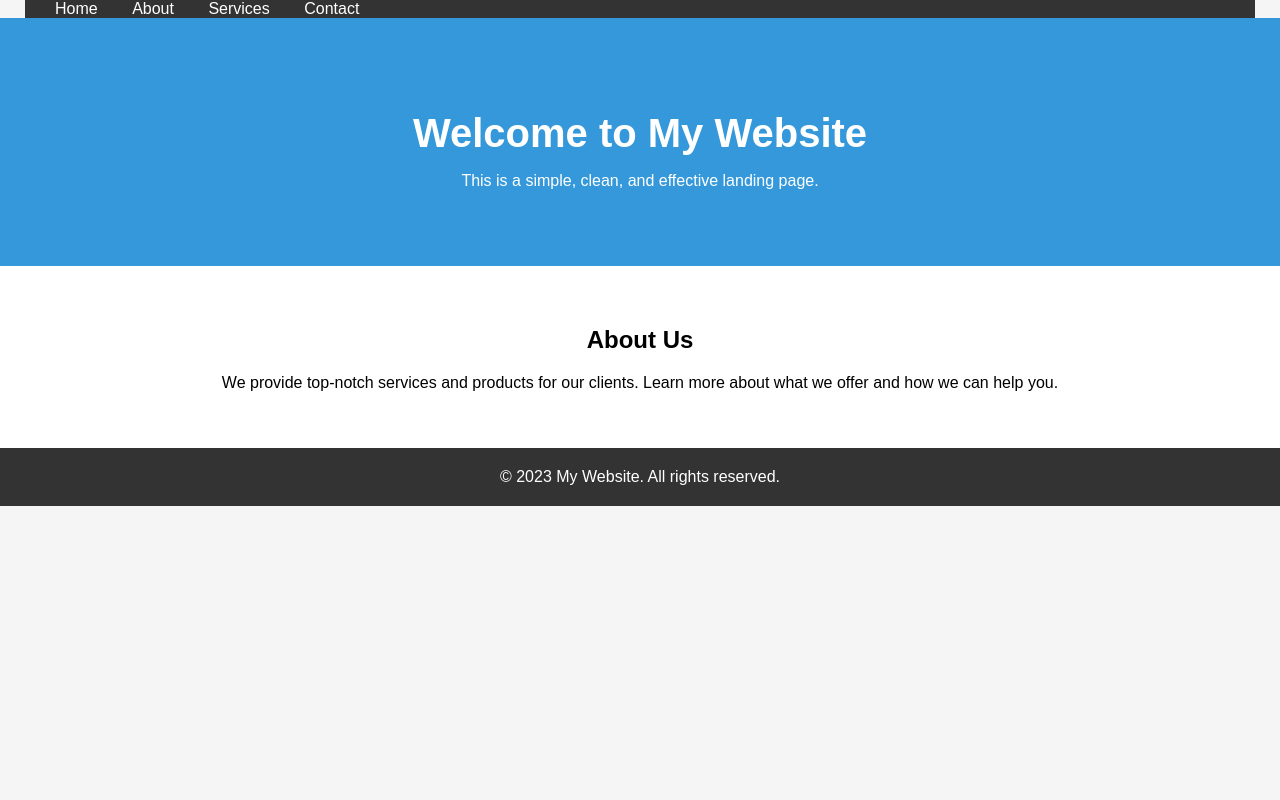
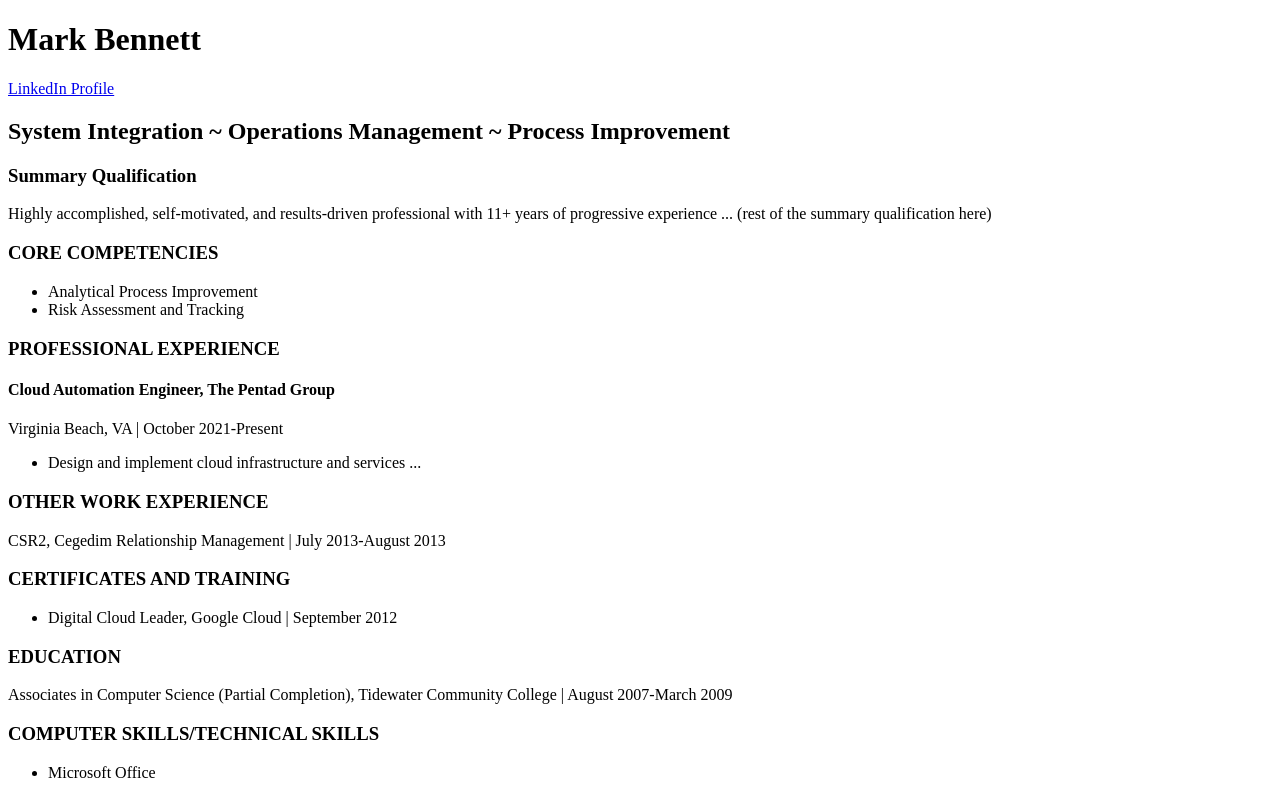
Before and after one commit to m0ab/resume-pulumi, a plain HTML site: page resume.html in a window 1280 px wide. Drawn offline with Linux system fonts and the light colour scheme.

Commit message:
chore(web): update index and add resume partials

```diff
--- a/resume.html
+++ b/resume.html
@@ -1,104 +1,72 @@
 <!DOCTYPE html>
 <html lang="en">
-
 <head>
     <meta charset="UTF-8">
-    <meta http-equiv="X-UA-Compatible" content="IE=edge">
     <meta name="viewport" content="width=device-width, initial-scale=1.0">
-    <title>My Website</title>
+    <title>Mark Bennett's Resume</title>
     <style>
-        /* Basic Styles */
-        body {
-            font-family: 'Arial', sans-serif;
-            margin: 0;
-            padding: 0;
-            background-color: #f5f5f5;
-        }
-
-        .container {
-            max-width: 1200px;
-            margin: 0 auto;
-            padding: 0 15px;
-        }
-
-        /* Navigation Styles */
-        nav {
-            background-color: #333;
-            color: #fff;
-            padding: 10px 0;
-        }
-
-        nav a {
-            color: #fff;
-            text-decoration: none;
-            margin: 0 15px;
-        }
-
-        nav a:hover {
-            text-decoration: underline;
-        }
-
-        /* Hero Styles */
-        .hero {
-            background-color: #3498db;
-            color: #fff;
-            padding: 60px 0;
-            text-align: center;
-        }
-
-        .hero h1 {
-            font-size: 2.5em;
-            margin-bottom: 15px;
-        }
-
-        /* About Section */
-        .about {
-            background-color: #fff;
-            padding: 40px 0;
-            text-align: center;
-        }
-
-        /* Footer Styles */
-        footer {
-            background-color: #333;
-            color: #fff;
-            padding: 20px 0;
-            text-align: center;
-        }
+        /* You can add your CSS styles here */
     </style>
 </head>
+<body>
+    <header>
+        <h1>Mark Bennett</h1>
+        <p><a href="https://www.linkedin.com/in/bennema1/" target="_blank">LinkedIn Profile</a></p>
+    </header>
 
-<body>
-    <!-- Navigation -->
-    <nav class="container">
-        <a href="index.html">Home</a>
-        <a href="about.html">About</a>
-        <a href="services.html">Services</a>
-        <a href="contact.html">Contact</a>
-    </nav>
-
-    <!-- Hero Section -->
-    <section class="hero">
-        <div class="container">
-            <h1>Welcome to My Website</h1>
-            <p>This is a simple, clean, and effective landing page.</p>
-        </div>
+    <section>
+        <h2>System Integration ~ Operations Management ~ Process Improvement</h2>
+        <h3>Summary Qualification</h3>
+        <p>Highly accomplished, self-motivated, and results-driven professional with 11+ years of progressive experience ... (rest of the summary qualification here)</p>
     </section>
 
-    <!-- About Section -->
-    <section class="about">
-        <div class="container">
-            <h2>About Us</h2>
-            <p>We provide top-notch services and products for our clients. Learn more about what we offer and how we can help you.</p>
-        </div>
+    <section>
+        <h3>CORE COMPETENCIES</h3>
+        <ul>
+            <li>Analytical Process Improvement</li>
+            <li>Risk Assessment and Tracking</li>
+            <!-- ... and so on for other competencies -->
+        </ul>
     </section>
 
-    <!-- Footer -->
-    <footer>
-        <div class="container">
-            &copy; 2023 My Website. All rights reserved.
-        </div>
-    </footer>
+    <section>
+        <h3>PROFESSIONAL EXPERIENCE</h3>
+        <h4>Cloud Automation Engineer, The Pentad Group</h4>
+        <p>Virginia Beach, VA | October 2021-Present</p>
+        <!-- List of responsibilities and achievements -->
+        <ul>
+            <li>Design and implement cloud infrastructure and services ...</li>
+            <!-- ... and so on for other responsibilities and achievements -->
+        </ul>
+        <!-- Repeat the format above for other job positions -->
+    </section>
+
+    <section>
+        <h3>OTHER WORK EXPERIENCE</h3>
+        <p>CSR2, Cegedim Relationship Management | July 2013-August 2013</p>
+        <!-- ... and so on for other experiences -->
+    </section>
+
+    <section>
+        <h3>CERTIFICATES AND TRAINING</h3>
+        <ul>
+            <li>Digital Cloud Leader, Google Cloud | September 2012</li>
+            <!-- ... and so on for other certificates and training -->
+        </ul>
+    </section>
+
+    <section>
+        <h3>EDUCATION</h3>
+        <p>Associates in Computer Science (Partial Completion), Tidewater Community College | August 2007-March 2009</p>
+    </section>
+
+    <section>
+        <h3>COMPUTER SKILLS/TECHNICAL SKILLS</h3>
+        <ul>
+            <li>Microsoft Office</li>
+            <!-- ... and so on for other skills -->
+        </ul>
+    </section>
+
 </body>
-
 </html>
```
Also changed, not shown: index.html (+2 -2 lines).
